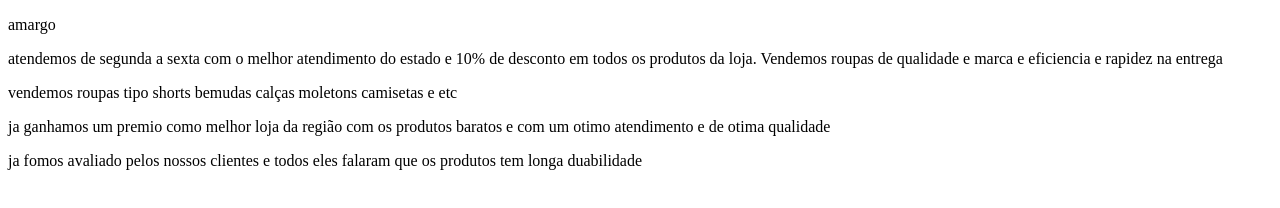
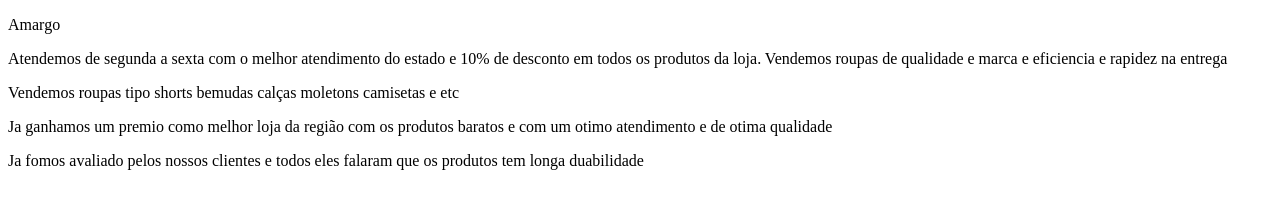
Before and after one commit to hugosiabras12/trabalho-final, a plain HTML site: page index.html in a window 1280 px wide. Drawn offline with Linux system fonts and the light colour scheme.

Commit message:
index.html

```diff
--- a/index.html
+++ b/index.html
@@ -5,10 +5,10 @@
     <title></title>
   </head>
   <body>
-    <p>amargo</p>
-    <p>atendemos de segunda a sexta com o melhor atendimento do estado e 10% de desconto em todos os produtos da loja. Vendemos roupas de qualidade e marca e eficiencia e rapidez na entrega</p>
-    <p>vendemos roupas tipo shorts bemudas calças moletons camisetas e etc</p>
-    <p>ja ganhamos um premio como melhor loja da região com os produtos baratos e com um otimo atendimento e de otima qualidade</p>
-    <p>ja fomos avaliado pelos nossos clientes e todos eles falaram que os produtos tem longa duabilidade</p>
+    <p>Amargo</p>
+    <p>Atendemos de segunda a sexta com o melhor atendimento do estado e 10% de desconto em todos os produtos da loja. Vendemos roupas de qualidade e marca e eficiencia e rapidez na entrega</p>
+    <p>Vendemos roupas tipo shorts bemudas calças moletons camisetas e etc</p>
+    <p>Ja ganhamos um premio como melhor loja da região com os produtos baratos e com um otimo atendimento e de otima qualidade</p>
+    <p>Ja fomos avaliado pelos nossos clientes e todos eles falaram que os produtos tem longa duabilidade</p>
   </body>
 </html>
```
